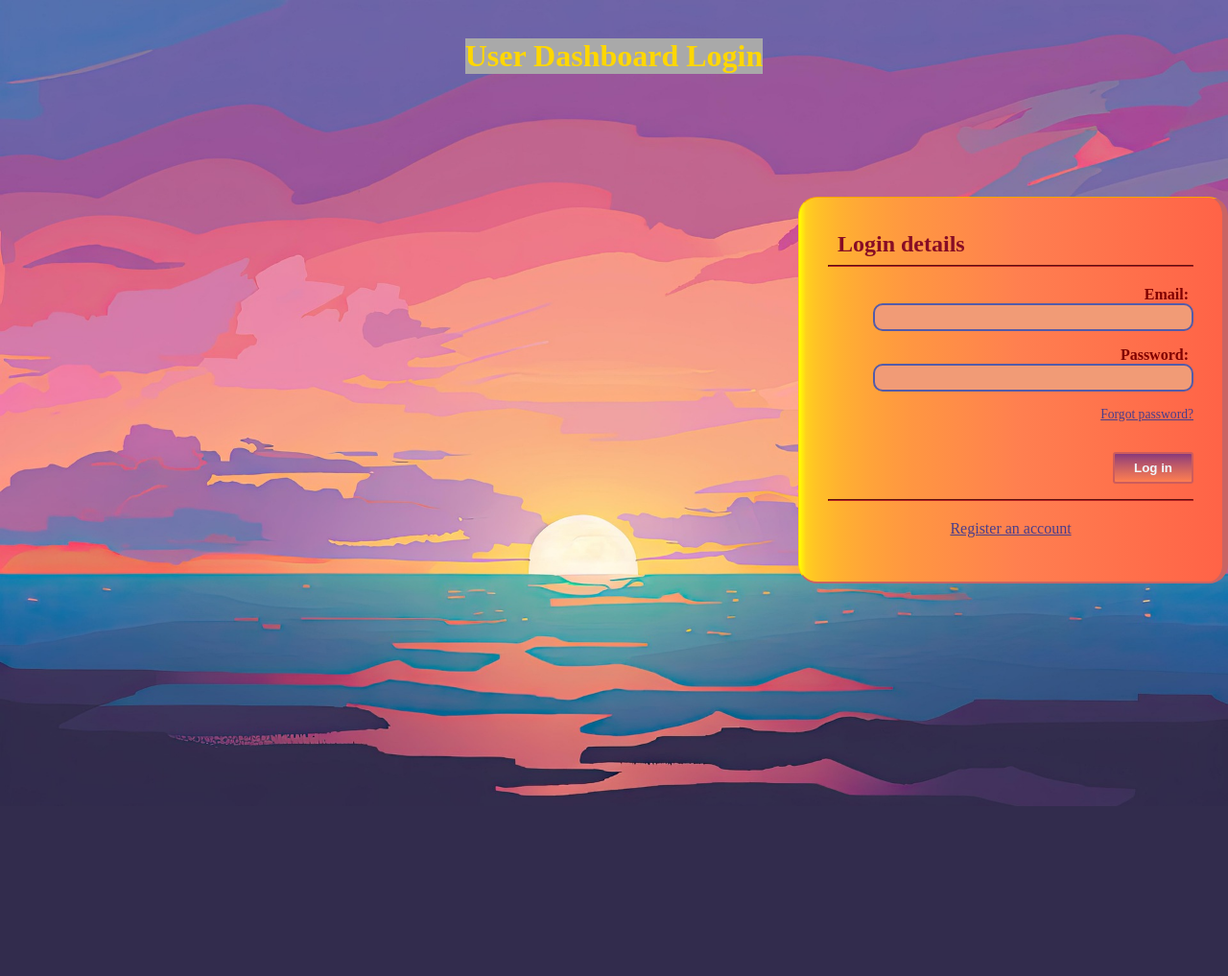
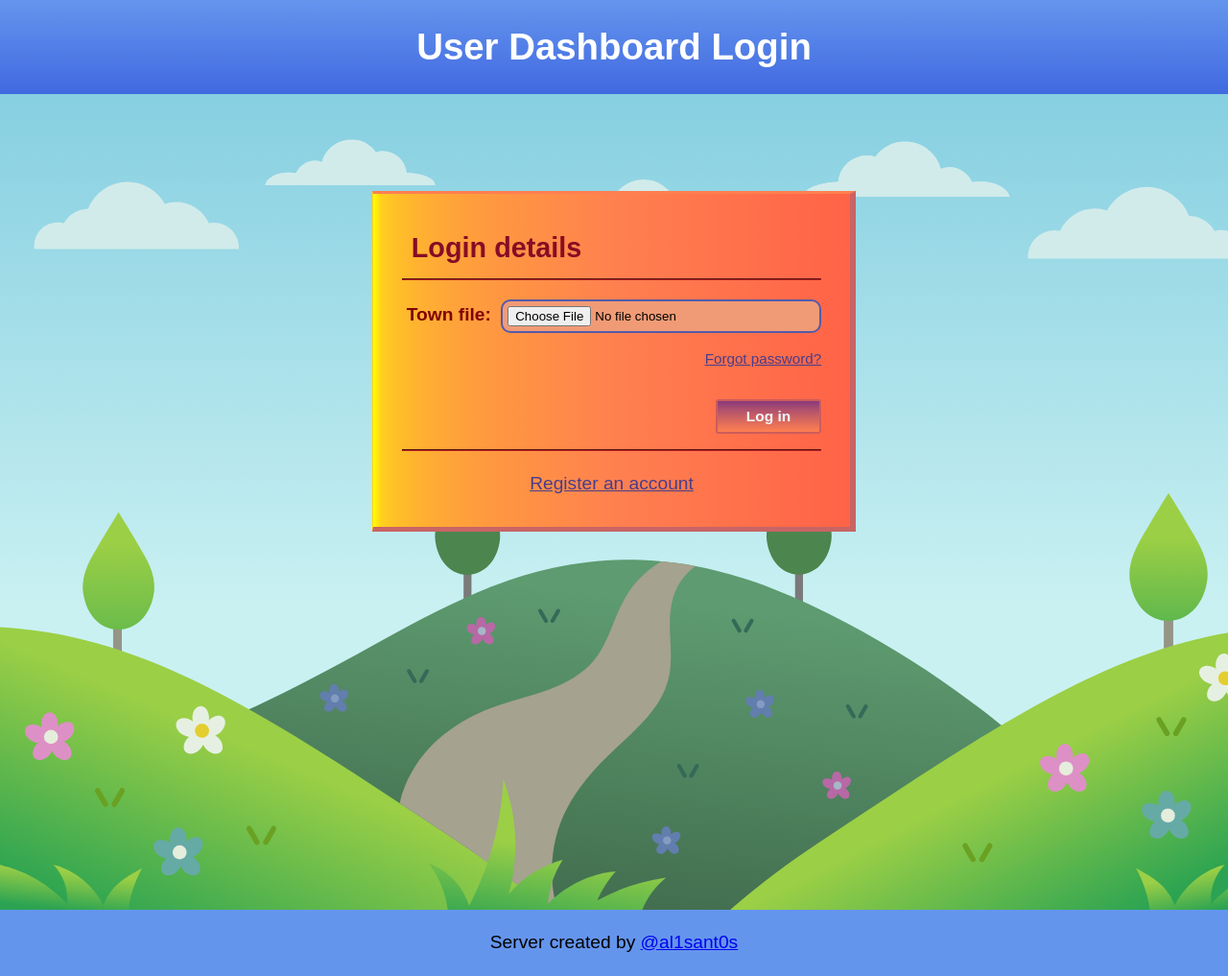
Before and after one commit to al1sant0s/springfield, a Django app: template dashboard/templates/dashboard/login.html in a window 1280 px wide. Shown: the whole page at 96% size. Before the commit the page ends 840 px from the top, so only its background shows below. Run offline with Django 5.2, Linux system fonts and the light colour scheme; the template is opened without the code that fills it: values that come from a table or form of the project are taken from there, others are empty; parts of the project's set-up code (start-up, migrations or seed data) failed here and were passed over.

Commit message:
Update dashboard to include option to upload town file

```diff
--- a/dashboard/forms.py
+++ b/dashboard/forms.py
@@ -4,3 +4,8 @@ from django import forms
 class LoginForm(forms.Form):
     email = forms.EmailField(label="Email:")
     password = forms.CharField(label="Password:", widget=forms.PasswordInput)
+
+
+
+class DashForm(forms.Form):
+    town_file = forms.FileField(label="Town file")
--- a/dashboard/static/dashboard/styles.css
+++ b/dashboard/static/dashboard/styles.css
@@ -1,59 +1,81 @@
 body {
-  /* background: linear-gradient(#37032d, 37%, #d9bc25, #ae575b); */
-  background: url("background_login.png");
-  background-size: cover;
+  font: 1.2em / 1.5 sans-serif;
   min-height: 100vh;
-  margin: 0;
+  margin: 0 auto;
 }
 
+/* Header and navigation menu */
+
+header {
+  background: linear-gradient(cornflowerblue, royalblue);
+  color: white;
+}
+
+header h1 {
+  width: fit-content;
+  padding: 20px 0;
+  margin: 0 auto;
+}
+
+nav {
+  background-color: cornflowerblue;
+  color: white;
+  font-weight: bold;
+}
+
+nav ul {
+  margin: 0;
+  padding: 0;
+  display: flex;
+  margin: 0 10%;
+}
+
+nav li {
+  list-style: none;
+  font-size: 1.5rem;
+  background-color: #4f8cc2;
+  border: 5px outset whitesmoke;
+}
+
+nav a {
+  text-decoration: none;
+  color: white;
+  display: inline-block;
+  padding: 20px 70px;
+}
+
+nav a:hover {
+  color: yellow;
+  background-color: #4682ee;
+}
+
+/* Main content - general style */
+
+main {
+  background: url("background.svg");
+  background-size: cover;
+  padding-top: 50px;
+  min-height: 100vh;
+}
+
+main > article {
+  width: 80%;
+  margin: 0 auto;
+}
+
+/* Forms styles */
+
 section {
-  border-top: 1px solid orange;
+  border-top: 3px outset coral;
   border-left: 1px solid gold;
-  border-right: 6px solid #c96464;
-  border-bottom: 2px solid #c96464;
-  border-radius: 20px;
+  border-right: 6px inset #c96464;
+  border-bottom: 5px inset #c96464;
+  border-radius: 0px;
   padding: 30px;
-  margin: 10% 0 200px 65%;
+  margin: 5% auto 200px auto;
   min-width: 200px;
   width: fit-content;
-  background:
-    linear-gradient(to right, yellow, 5%, coral, tomato);
-}
-
-form label {
-  color: maroon;
-  font-weight: bold;
-  min-width: 80px;
-  text-align: right;
-  padding: 5px;
-}
-
-form input {
-  color: #232647;
-  background: #f19b76;
-  border: 2px solid #535ba9;
-  border-radius: 10px;
-  padding: 5px;
-  width: 24em;
-}
-
-form div {
-  text-align: right;
-  align-items: center;
-  margin-bottom: 1rem;
-  min-width: 0;
-}
-
-.errorlist.nonfield {
-  color: blue;
-  max-width: 400px;
-}
-
-h1 {
-  color: gold;
-  background: darkgray;
-  margin: 40px auto 0 auto;
-  width: fit-content;
+  background: linear-gradient(to right, yellow, 5%, coral, tomato);
 }
 
 section h2 {
@@ -67,33 +89,89 @@ section hr {
   margin-bottom: 20px;
 }
 
-p:has(button.submit) {
+form > div {
   text-align: right;
+  margin-bottom: 1rem;
+}
+
+form > div label, fieldset {
+  color: maroon;
+  border-color: firebrick;
+}
+
+form label {
+  font-weight: bold;
+  min-width: 80px;
+  text-align: right;
+  padding: 5px;
+}
+
+form input {
+  background: #f19b76;
+  border: 2px solid #535ba9;
+  border-radius: 10px;
+  padding: 5px;
+  width: 24em;
 }
 
 button.submit {
   color: aliceblue;
   background: linear-gradient(#87397c, 45%, coral);
-  padding: 7px 20px;
+  padding: 7px 30px;
   border: 2px solid indianred;
   border-radius: 3px;
+  font-size: 0.97rem;
   font-weight: bold;
   margin-top: 15px;
 }
 
-p#reset-password {
+div:has(button.submit) {
   text-align: right;
-  font-size: 0.85rem;
 }
 
-p#register {
+div#reset-password {
+  text-align: right;
+  font-size: 0.95rem;
+}
+
+div#register {
   text-align: center;
 }
 
-p.links a {
+section a {
   color: darkslateblue;
 }
 
-p.links a:hover {
+section a:hover {
   color: white;
 }
+
+div > ul {
+  color: blue;
+  border: 3px inset black;
+  padding: 10px 30px;
+  background: aliceblue;
+  font-size: 1.1em;
+  max-width: 350px;
+}
+
+/* Messages and alerts */
+
+li.success {
+  color: green;
+}
+
+li.error {
+  color: red;
+}
+
+/* Footer */
+
+footer {
+  padding: 1px;
+  background-color: cornflowerblue;
+}
+
+footer p {
+  text-align: center;
+}
--- a/dashboard/templates/dashboard/login.html
+++ b/dashboard/templates/dashboard/login.html
@@ -14,25 +14,33 @@
     </header>
 
     <main>
+      <article>
         <section>
           <h2>Login details</h2>
           <hr>
           <form action="{% url 'dashboard:login' %}" method="post">
             {% csrf_token %}
             {{ form }}
-          <p id="reset-password" class="links">
+            <div id="reset-password" class="links">
               <a href="">Forgot password?</a>
-          </p>
-          <p>
+            </div>
+            <div>
               <button class="submit">Log in</button>
-          </p>
+            </div>
           </form>
           <hr>
-        <p id="register" class="links">
+          <div id="register">
             <a href="">Register an account</a>
+          </div>
+        </section>
+      </article>
+    </main>
+
+    <footer>
+      <p>
+        Server created by <a target="blank" href="https://github.com/al1sant0s">@al1sant0s</a>
       </p>
-      </section>
-    </main>
+    </footer>
 
   </body>
 </html>
--- a/events/urls.py
+++ b/events/urls.py
@@ -6,4 +6,5 @@ app_name = "events"
 urlpatterns = [
     path("pinEvents", views.pinEvents, name="pinEvents"),
     path("synergy.tracking/<uuid:device_id>/tracking/api/core/logEvent", views.logEvent, name="logEvent"),
+    path("", views.index, name="index")
 ]
--- a/events/views.py
+++ b/events/views.py
@@ -8,6 +8,9 @@ import uuid
 from connect.models import DeviceToken
 
 # Create your views here.
+
+def index(request):
+    return HttpResponse("<h1>Hello, World!</h1>")
 
 @require_POST
 @csrf_exempt
```
Also changed, not shown: dashboard/templates/dashboard/index.html (added, +58 -0 lines), dashboard/views.py (+48 -1 lines), mh/views.py (+23 -30 lines), dashboard/static/dashboard/background-night.svg (added), dashboard/static/dashboard/background.svg (added), dashboard/static/dashboard/background_index.png (deleted), dashboard/static/dashboard/background_login.png (deleted). Lines whose indentation alone changed are shown as unchanged.
